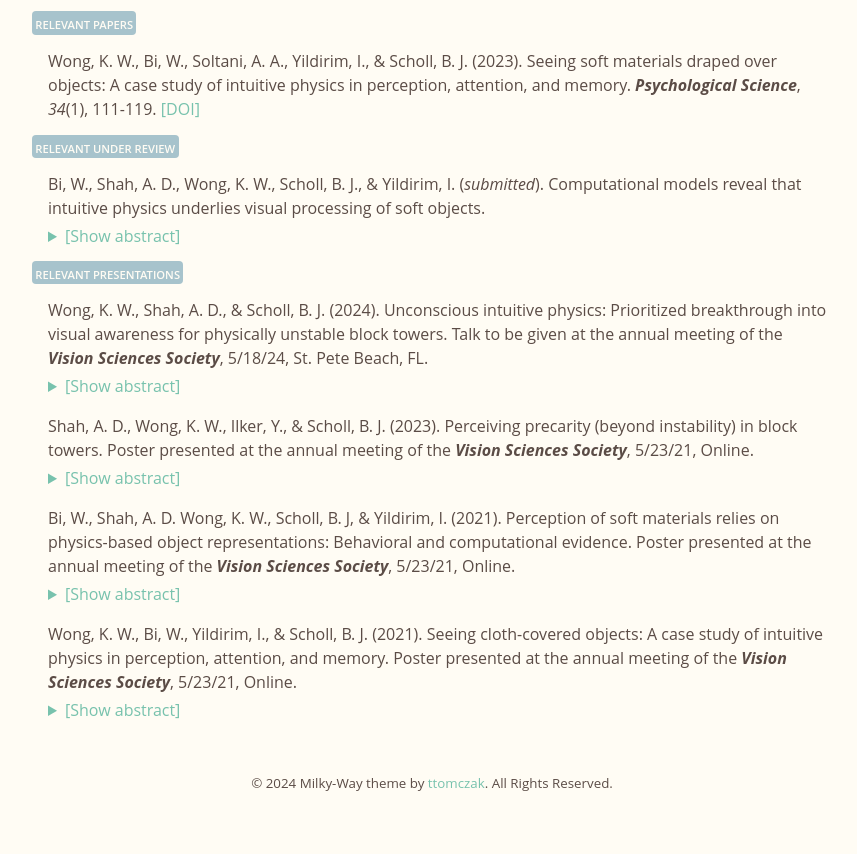
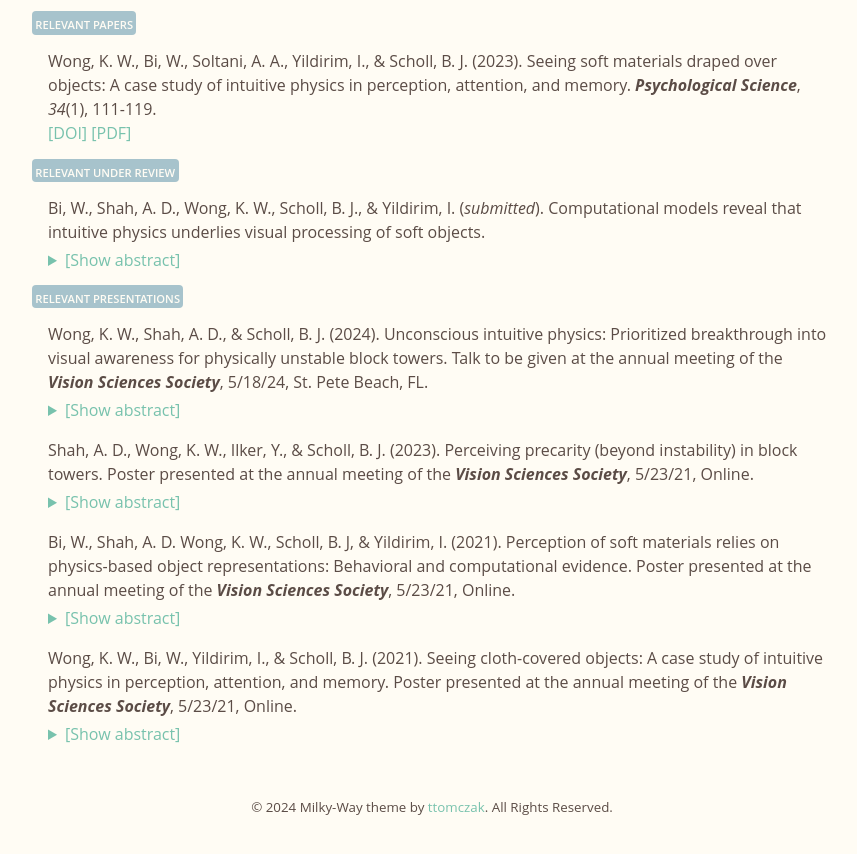
Before and after one commit to KimWWong/KimWWong.github.io, an Astro site: page /projects/project-1 in a window 1280 px wide. Shown: the part 1301-2155 px from the top of the page, without its empty margins (208-1065 px from the left). Built offline with nearby package versions, Linux system fonts and the light colour scheme; Astro itself is replaced by a stand-in of ours.

Commit message:
adds missing pdf

```diff
--- a/src/content/projects/project-1.md
+++ b/src/content/projects/project-1.md
@@ -41,7 +41,7 @@ github: https://github.com/ttomczak3/Milky-Way
 <span class="badge badge--item">RELEVANT PAPERS</span>
 <p class="p1">
     Wong, K. W., Bi, W., Soltani, A. A., Yildirim, I., & Scholl, B. J. (2023). Seeing soft materials draped over objects: A case study of intuitive physics in perception, attention, and memory. <b><i>Psychological Science</i></b>, <i>34</i>(1), 111-119.
-    <a class="footer__link" href="https://doi.org/10.1177/09567976221109194" target="_blank">[DOI]</a>
+    <br><a class="footer__link" href="https://doi.org/10.1177/09567976221109194" target="_blank">[DOI]</a> <a class="footer__link" href="/wong-etal-2023-PsychSci.pdf" target="_blank">[PDF]</a>
 </p>
 <p></p><span class="badge badge--item">RELEVANT UNDER REVIEW</span>
 <p class="p1">
```
